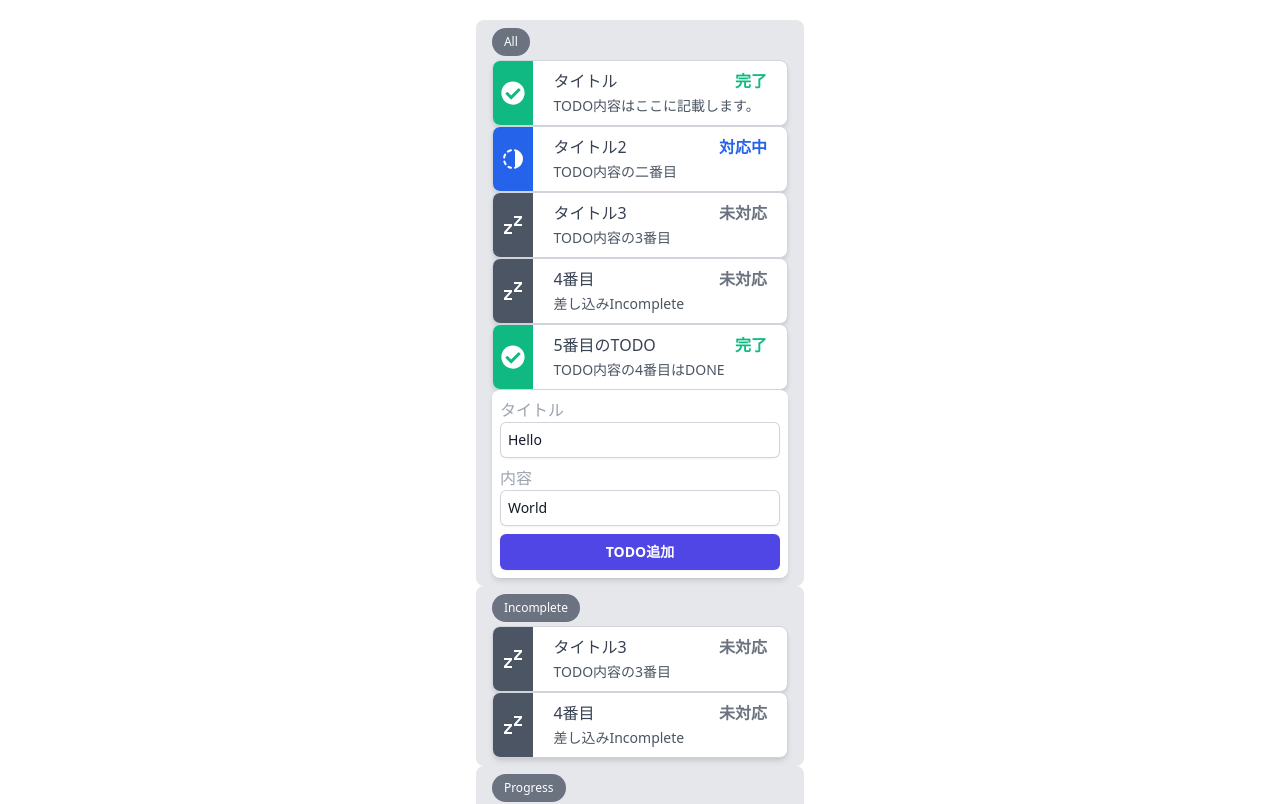
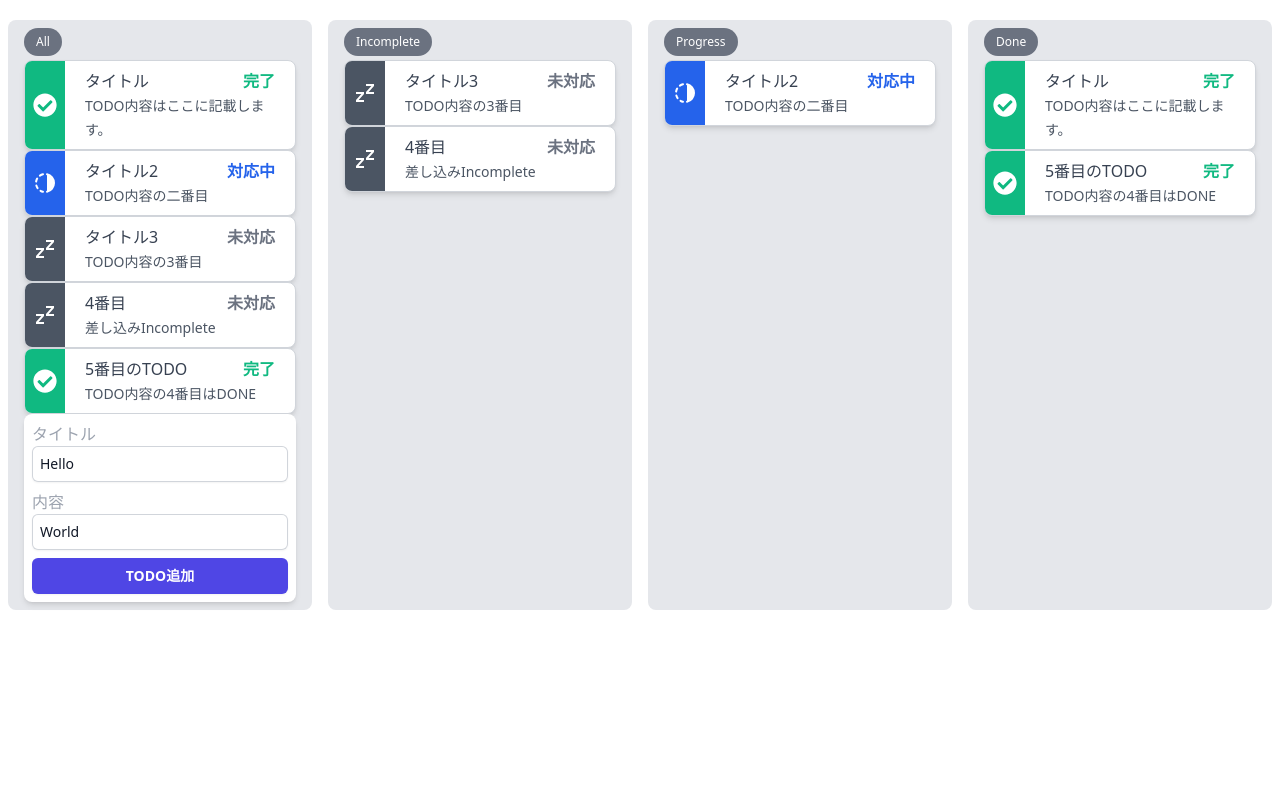
Before and after one commit to naitoyuma7110/trelloTodoApp, a Next.js app: page / in a window 1280 px wide. Shown: the top 804 px of the page. Built offline with nearby package versions, Linux system fonts and the light colour scheme.

Commit message:
[fix]Todo data構造修正

```diff
--- a/src/components/Todo/TodoItem.tsx
+++ b/src/components/Todo/TodoItem.tsx
@@ -14,10 +14,15 @@ export type Todo = {
 	status: Status;
 };
 
-const TodoItem = (props: Todo) => {
+type TodoItemProps = {
+	todo: Todo;
+	isSortable?: boolean;
+};
+
+const TodoItem = (props: TodoItemProps) => {
 	const { attributes, listeners, setNodeRef, transform, transition } =
 		useSortable({
-			id: props.id,
+			id: props.todo.id,
 		});
 
 	// 状態に応じて各クラス名、テキスト、アイコンを取得する
@@ -29,13 +34,11 @@ const TodoItem = (props: Todo) => {
 	};
 
 	const style = {
-		cursor: "move",
-		listStyle: "none",
 		transform: CSS.Transform.toString(transform),
 		transition,
 	};
 
-	switch (props.status) {
+	switch (props.todo.status) {
 		case "Done":
 			statusValues.text = "完了";
 			statusValues.textColor = "text-emerald-500";
@@ -63,7 +66,11 @@ const TodoItem = (props: Todo) => {
 	}
 
 	return (
-		<div ref={setNodeRef} {...attributes} {...listeners} style={style}>
+		<div
+			ref={setNodeRef}
+			{...attributes}
+			{...listeners}
+			style={props.isSortable ? style : { cursor: "default" }}>
 			<div className="flex w-full border border-gray-300 overflow-hidden bg-white rounded-lg shadow-md dark:bg-gray-800">
 				<div
 					className={`flex items-center justify-center w-12 ${statusValues.bgColor}`}>
@@ -74,14 +81,14 @@ const TodoItem = (props: Todo) => {
 					<div className="px-1">
 						<div className="flex justify-start">
 							<span className="me-2 flex-auto text-gray-700">
-								{props.title}
+								{props.todo.title}
 							</span>
 							<span className={`font-semibold  ${statusValues.textColor}`}>
 								{statusValues.text}
 							</span>
 						</div>
 						<span className="text-sm  text-gray-600 dark:text-gray-200">
-							{props.content}
+							{props.todo.content}
 						</span>
 					</div>
 				</div>
--- a/src/components/Todo/todoListForm.tsx
+++ b/src/components/Todo/todoListForm.tsx
@@ -1,4 +1,4 @@
-import React, { useState } from "react";
+import React, { useState, useMemo, useEffect } from "react";
 import {
 	DndContext,
 	closestCenter,
@@ -51,7 +51,12 @@ const TodoListForm = (): JSX.Element => {
 		},
 	]);
 
-	const statuses = ["All", "Incomplete", "Progress", "Done"];
+	const [statuses, setStatuses] = useState([
+		"All",
+		"Incomplete",
+		"Progress",
+		"Done",
+	]);
 
 	const sensors = useSensors(
 		useSensor(PointerSensor),
@@ -62,6 +67,9 @@ const TodoListForm = (): JSX.Element => {
 
 	const handleDragEnd = (event: DragEndEvent) => {
 		const { active, over } = event;
+
+		console.log(over ? `over.id is ${over.id}` : "そこには何もありません");
+		console.log("active id is " + active.id);
 
 		if (!over) {
 			return;
@@ -77,6 +85,7 @@ const TodoListForm = (): JSX.Element => {
 	const addTodoOnClick = (todo: Todo) => {
 		const newTodoList = [...todoItemList];
 
+		todo.id = newTodoList.length + 1;
 		newTodoList.push(todo);
 		setTodoList(newTodoList);
 		console.log("追加");
@@ -84,7 +93,7 @@ const TodoListForm = (): JSX.Element => {
 
 	return (
 		<>
-			<div className={`grid grid-cols-${statuses.length}`}>
+			<div className={`grid grid-cols-${statuses.length} grid-cols-4`}>
 				{statuses.map((status, i) => {
 					const filteredTodoList = todoItemList.filter(
 						(item) => status === "All" || item.status === status
@@ -95,21 +104,28 @@ const TodoListForm = (): JSX.Element => {
 							<span className="inline-flex items-center py-1.5 px-3 mb-1 rounded-full text-xs font-medium bg-gray-500 text-white">
 								{status}
 							</span>
+
+							{status !== "All" ? (
+								<>
 									<DndContext
 										sensors={sensors}
 										collisionDetection={closestCenter}
-								onDragEnd={handleDragEnd}
-								key={i}>
+										onDragEnd={handleDragEnd}>
+										{filteredTodoList.map((todo, j) => (
 											<SortableContext
+												key={todo.id}
 												items={todoItemList}
 												strategy={verticalListSortingStrategy}>
-									{filteredTodoList.map((todo, j) => (
-										<div key={j}>
-											<TodoItem key={todo.id} {...todo} />
-										</div>
+												<TodoItem todo={todo} isSortable />
+											</SortableContext>
 										))}
-								</SortableContext>
 									</DndContext>
+								</>
+							) : (
+								filteredTodoList.map((todo, j) => (
+									<TodoItem key={todo.id} todo={todo} />
+								))
+							)}
 							{status === "All" && <TodoForm addTodoOnclick={addTodoOnClick} />}
 						</div>
 					);
```
Lines whose indentation alone changed are shown as unchanged.
